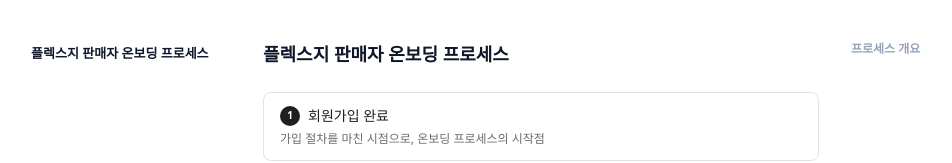
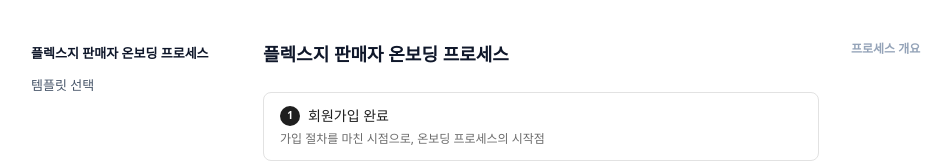
Before and after one commit to WEED-Convergence/WEED-Convergence-FLEXG-onboarding-HYESUN-2026-08, a Next.js app: page / in a window 1280 px wide. Shown: the top 163 px of the page, without its empty margins (59-1011 px from the left). Built offline with nearby package versions, Linux system fonts and the light colour scheme.

Commit message:
좌측 인덱스에 템플릿 선택 화면 링크 추가
인덱스 영역에 "템플릿 선택" 링크를 추가하여 /template-select 프로토타입
화면으로 이동할 수 있도록 함.

```diff
--- a/src/app/page.tsx
+++ b/src/app/page.tsx
@@ -215,6 +215,14 @@ export default function Home() {
           >
             플렉스지 판매자 온보딩 프로세스
           </a>
+          <nav className="mt-3">
+            <a
+              href="/template-select"
+              className="block text-[13px] text-slate-600 hover:underline"
+            >
+              템플릿 선택
+            </a>
+          </nav>
         </aside>
 
         {/* 가운데: 콘텐츠 영역 */}
```
